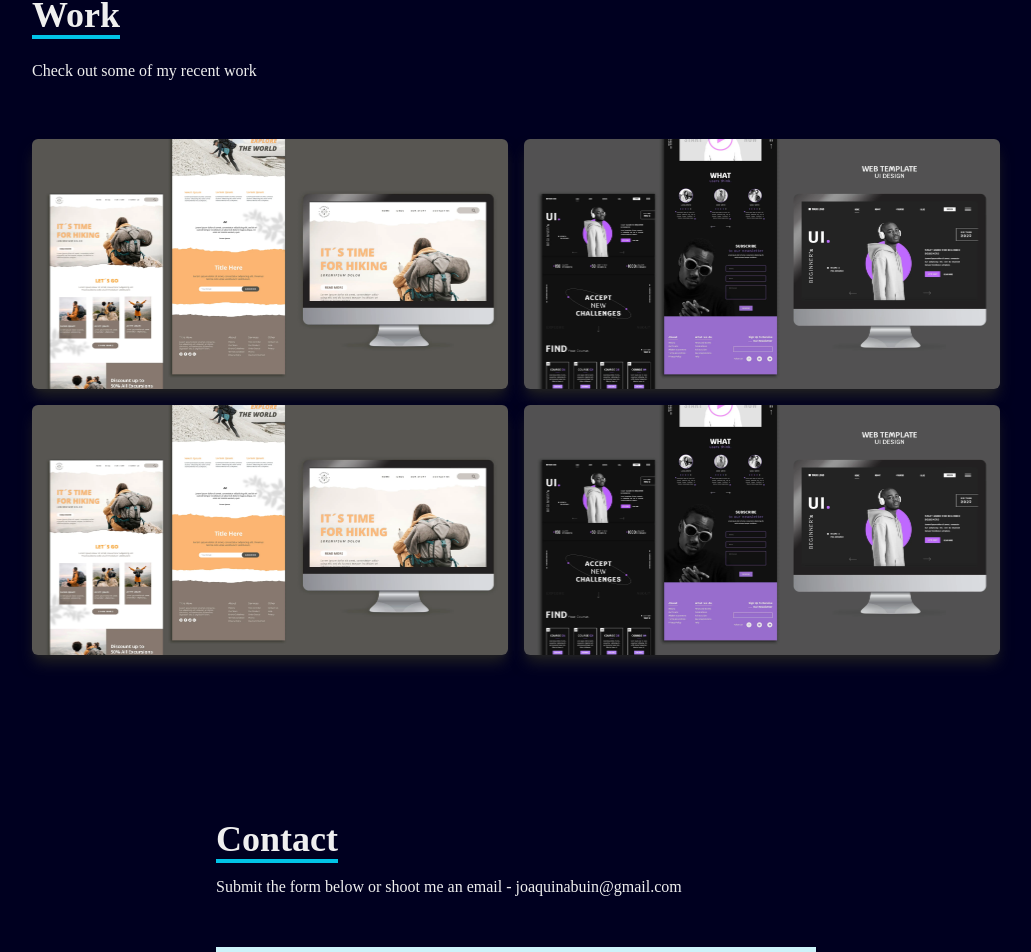
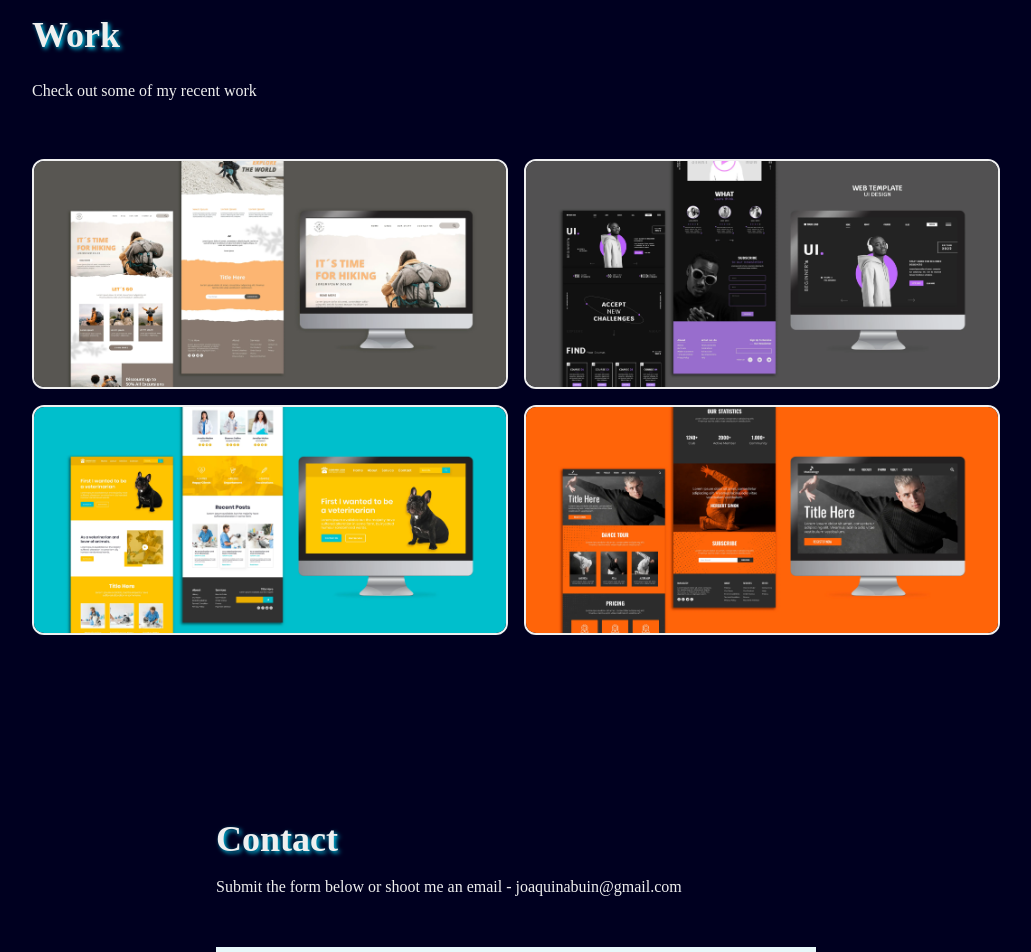
Before and after one commit to JoaqAb/portfolio_react_app, a React (Create React App) app: page / in a window 1280 px wide. Shown: the part 2475-3427 px from the top of the page, without its empty margins (124-1155 px from the left). Built offline with nearby package versions, Linux system fonts and the light colour scheme; the HTML template or start-up script is replaced by a standard one.

Commit message:
modificaion de efectos en pagina work

```diff
--- a/src/components/About.jsx
+++ b/src/components/About.jsx
@@ -20,7 +20,7 @@ const About = () => {
                 whileInView={'show'}
                 viewport={{once: false, amount: 0.3}}
                 className='pb-8'>
-                    <p className='text-4xl font-bold inline border-b-4 border-[#01c4e7]'>About</p>
+                     <p style={{ textShadow: '2px 2px 4px #01c4e7' }} className="text-4xl font-bold inline text-[#efefef]">About</p>
                 </motion.div>
 
                 <div></div>
@@ -28,7 +28,7 @@ const About = () => {
 
             <div className='max-w-[1000px] w-full md:w-4/5 grid sm:grid-cols-2 gap-8 px-4'>
                 <motion.div
-                variants={fadeIn('right', 0.3)}
+                variants={fadeIn('opacity', 0.3)}
                 initial="hidden"
                 whileInView={'show'}
                 viewport={{once: false, amount: 0.3}}
--- a/src/components/Contact.jsx
+++ b/src/components/Contact.jsx
@@ -8,7 +8,7 @@ const Contact = () => {
     >
       <form method="post" action="https://getform.io/f/169c0493-d903-4484-a133-e7af93af7205" className="flex flex-col max-w-[600px] w-full">
         <div className="pb-8">
-          <p className="text-4xl font-bold inline border-b-4 border-[#01c4e7] text-[#efefef]">
+        <p style={{ textShadow: '2px 2px 4px #01c4e7' }} className="text-4xl font-bold inline text-[#efefef]">
             Contact
           </p>
           <p className="text-[#efefef] py-4">
@@ -16,9 +16,9 @@ const Contact = () => {
             joaquinabuin@gmail.com
           </p>
         </div>
-        <input className="p-2 bg-[#ccf3fa]" type="text" placeholder="Name" name="name" />
-        <input className="my-4 p-2 bg-[#ccf3fa]" type="emial" placeholder="Email" name="email" />
-        <textarea className="p-2 bg-[#ccf3fa]" name="message" rows="10" placeholder="Message"></textarea>
+        <input className="p-2 bg-[#e7f8fa]" type="text" placeholder="Name" name="name" />
+        <input className="my-4 p-2 bg-[#e7f8fa]" type="emial" placeholder="Email" name="email" />
+        <textarea className="p-2 bg-[#e7f8fa]" name="message" rows="10" placeholder="Message"></textarea>
         <button className="text-[#efefef] border-2 hover:bg-[#01c4e7] hover:border-[#01c4e7] px-8 py-3 my-8 mx-auto flex items-center">Join Forces!</button>
       </form>
     </div>
--- a/src/components/Skills.jsx
+++ b/src/components/Skills.jsx
@@ -14,7 +14,7 @@ const Skills = () => {
         {/* Container */}
         <div className='max-w-[1000px] mx-auto p-4 flex flex-col justify-center w-full md:w-4/5 h-full'>
             <div>
-                <p className='text-4xl font-bold inline border-b-4 border-[#01c4e7]'>Skills</p>
+            <p style={{ textShadow: '2px 2px 4px #01c4e7' }} className="text-4xl font-bold inline text-[#efefef]">Skills</p>
                 <p className='py-4'>These are the technologies I've worked with</p>
             </div>
 
--- a/src/components/Works.jsx
+++ b/src/components/Works.jsx
@@ -1,16 +1,20 @@
 import React from "react";
+import { motion } from "framer-motion";
+import { fadeIn } from "../variants";
 import Web1 from "../assets/web_1.webp";
 import Web2 from "../assets/web_2.webp";
+import Web3 from "../assets/web_3.webp";
+import Web4 from "../assets/web_4.webp";
 
 const Works = () => {
   return (
-    <div
-      name="work"
-      className="w-full md:h-screen bg-[#000020] text-[#efefef]"
-    >
+    <div name="work" className="w-full md:h-screen bg-[#000020] text-[#efefef]">
       <div className="max-w-[1000px] mx-auto p-4 flex flex-col justify-center w-full md:w-4/5 h-full">
         <div className="pb-8">
-          <p className="text-4xl font-bold inline border-b-4 text-[#efefef] border-[#01c4e7]">
+          <p
+            style={{ textShadow: "2px 2px 4px #01c4e7" }}
+            className="text-4xl font-bold inline text-[#efefef]"
+          >
             Work
           </p>
           <p className="py-6">Check out some of my recent work</p>
@@ -18,100 +22,151 @@ const Works = () => {
 
         {/* Container */}
         <div className="grid sm:grid-cols-2 gap-4">
-
-            {/* Grid Item */}
+          {/* Grid Item 1 */}
+          <div className="group relative overflow-hidden border-2 border-[#efefef] rounded-xl">
+            {/* Hover Effect */}
             <div
-            style={{ backgroundImage: `url(${Web1})` }}
-            className="shadow-lg shadow-[#222222] group container rounded-md flex justify-center items-center mx-auto content-div"
+              className="group-hover:bg-black/70 w-full h-full absolute
+          z-10 transition-all duration-300"
+            ></div>
+            {/* Image */}
+            <img
+              style={{
+                objectFit: "cover",
+                width: "100%",
+                height: "100%",
+              }}
+              className="group-hover:scale-125 transition-all duration-500"
+              src={Web1}
+              alt=""
+            />
+            {/* Pretitle */}
+            <div
+              className="absolute -bottom-full left-12
+          group-hover:bottom-8 transition-all duration-700 z-20"
             >
-            {/* Hover Effects */}
-            <div className="opacity-0 group-hover:opacity-100">
-              <span className="text-2xl font-bold text-[#efefef] tracking-wider">
-                React JS Apliccation
-              </span>
-              <div className="pt-8 text-center">
+              <span>Design</span>
+            </div>
+            {/* Title */}
+            <div
+              className="absolute -bottom-full left-12
+              group-hover:bottom-14 transition-all duration-500 z-20"
+            >
               <a href="/">
-                  <button className="text-center rounded-lg px-4 py-3 bg-white text-gray-700 font-bold text-lg">
-                    Demo
-                  </button>
-                </a>
-                <a href="/">
-                  <button className="text-center rounded-lg px-4 py-3 bg-white text-gray-700 font-bold text-lg">
-                    Code
-                  </button>
+                <span className="text-3xl text-[#efefef]">Project Title</span>
               </a>
             </div>
           </div>
+
+          {/* Grid Item 2 */}
+          <div className="group relative overflow-hidden border-2 border-[#efefef] rounded-xl">
+            {/* Hover Effect */}
+            <div
+              className="group-hover:bg-black/70 w-full h-full absolute
+          z-10 transition-all duration-300"
+            ></div>
+            {/* Image */}
+            <img
+              style={{
+                objectFit: "cover",
+                width: "100%",
+                height: "100%",
+              }}
+              className="group-hover:scale-125 transition-all duration-500"
+              src={Web2}
+              alt=""
+            />
+            {/* Pretitle */}
+            <div
+              className="absolute -bottom-full left-12
+          group-hover:bottom-8 transition-all duration-700 z-20"
+            >
+              <span>Design</span>
             </div>
+            {/* Title */}
             <div
-            style={{ backgroundImage: `url(${Web2})` }}
-            className="shadow-lg shadow-[#222222] group container rounded-md flex justify-center items-center mx-auto content-div"
+              className="absolute -bottom-full left-12
+              group-hover:bottom-14 transition-all duration-500 z-20"
             >
-            {/* Hover Effects */}
-            <div className="opacity-0 group-hover:opacity-100">
-              <span className="text-2xl font-bold text-[#efefef] tracking-wider">
-                React JS Apliccation
-              </span>
-              <div className="pt-8 text-center">
               <a href="/">
-                  <button className="text-center rounded-lg px-4 py-3 bg-white text-gray-700 font-bold text-lg">
-                    Demo
-                  </button>
-                </a>
-                <a href="/">
-                  <button className="text-center rounded-lg px-4 py-3 bg-white text-gray-700 font-bold text-lg">
-                    Code
-                  </button>
+                <span className="text-3xl text-[#efefef]">Project Title</span>
               </a>
             </div>
           </div>
+
+          {/* Grid Item 3 */}
+          <div className="group relative overflow-hidden border-2 border-[#efefef] rounded-xl">
+            {/* Hover Effect */}
+            <div
+              className="group-hover:bg-black/70 w-full h-full absolute
+          z-10 transition-all duration-300"
+            ></div>
+            {/* Image */}
+            <img
+              style={{
+                objectFit: "cover",
+                width: "100%",
+                height: "100%",
+              }}
+              className="group-hover:scale-125 transition-all duration-500"
+              src={Web3}
+              alt=""
+            />
+            {/* Pretitle */}
+            <div
+              className="absolute -bottom-full left-12
+          group-hover:bottom-8 transition-all duration-700 z-20"
+            >
+              <span>Design</span>
             </div>
+            {/* Title */}
             <div
-            style={{ backgroundImage: `url(${Web1})` }}
-            className="shadow-lg shadow-[#222222] group container rounded-md flex justify-center items-center mx-auto content-div"
+              className="absolute -bottom-full left-12
+              group-hover:bottom-14 transition-all duration-500 z-20"
             >
-            {/* Hover Effects */}
-            <div className="opacity-0 group-hover:opacity-100">
-              <span className="text-2xl font-bold text-[#efefef] tracking-wider">
-                React JS Apliccation
-              </span>
-              <div className="pt-8 text-center">
               <a href="/">
-                  <button className="text-center rounded-lg px-4 py-3 bg-white text-gray-700 font-bold text-lg">
-                    Demo
-                  </button>
-                </a>
-                <a href="/">
-                  <button className="text-center rounded-lg px-4 py-3 bg-white text-gray-700 font-bold text-lg">
-                    Code
-                  </button>
+                <span className="text-3xl text-[#efefef]">Project Title</span>
               </a>
             </div>
           </div>
+
+          {/* Grid Item 4 */}
+          <div className="group relative overflow-hidden border-2 border-[#efefef] rounded-xl">
+            {/* Hover Effect */}
+            <div
+              className="group-hover:bg-black/70 w-full h-full absolute
+          z-10 transition-all duration-300"
+            ></div>
+            {/* Image */}
+            <img
+              style={{
+                objectFit: "cover",
+                width: "100%",
+                height: "100%",
+              }}
+              className="group-hover:scale-125 transition-all duration-500"
+              src={Web4}
+              alt=""
+            />
+            {/* Pretitle */}
+            <div
+              className="absolute -bottom-full left-12
+          group-hover:bottom-8 transition-all duration-700 z-20"
+            >
+              <span>Design</span>
             </div>
+            {/* Title */}
             <div
-            style={{ backgroundImage: `url(${Web2})` }}
-            className="shadow-lg shadow-[#222222] group container rounded-md flex justify-center items-center mx-auto content-div"
+              className="absolute -bottom-full left-12
+              group-hover:bottom-14 transition-all duration-500 z-20"
             >
-            {/* Hover Effects */}
-            <div className="opacity-0 group-hover:opacity-100">
-              <span className="text-2xl font-bold text-[#efefef] tracking-wider">
-                React JS Apliccation
-              </span>
-              <div className="pt-8 text-center">
               <a href="/">
-                  <button className="text-center rounded-lg px-4 py-3 bg-white text-gray-700 font-bold text-lg">
-                    Demo
-                  </button>
-                </a>
-                <a href="/">
-                  <button className="text-center rounded-lg px-4 py-3 bg-white text-gray-700 font-bold text-lg">
-                    Code
-                  </button>
+                <span className="text-3xl text-[#efefef]">Project Title</span>
               </a>
             </div>
           </div>
-          </div>
+
+
         </div>
       </div>
     </div>
```
Also changed, not shown: src/index.css (+0 -8 lines). Lines whose indentation alone changed are shown as unchanged.
